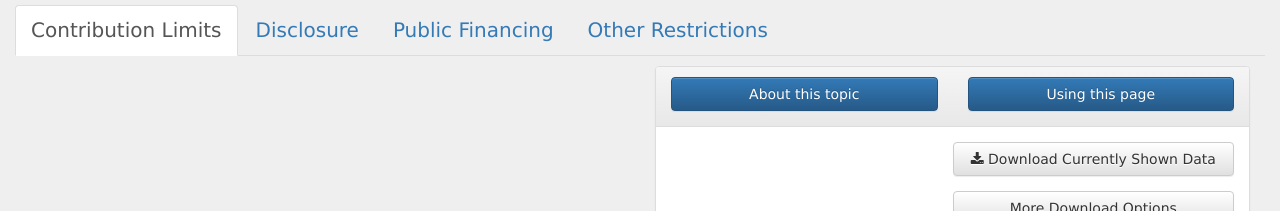
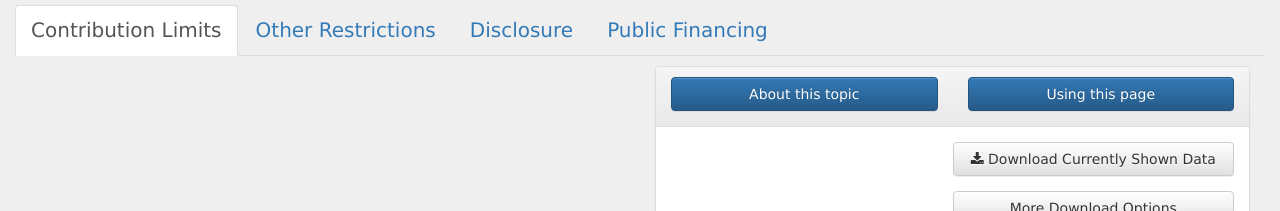
Before and after one commit to cfinst/cfinst.github.io, a Jekyll site: the page built from grid/index.md, in a window 1280 px wide. Shown: the top 211 px of the page. Built offline with Jekyll 4.4.1, drawn with Linux system fonts in a browser that asks for light colours; part of the change alters nothing that is shown.

Commit message:
Updated tabs.yml - Changed tab order

```diff
--- a/_data/tabs.yml
+++ b/_data/tabs.yml
@@ -1,8 +1,8 @@
   - title: Contribution Limits
     section: contribution-limits
+  - title: Other Restrictions
+    section: other-restrictions
   - title: Disclosure
     section: disclosure
   - title: Public Financing
     section: public-financing
-  - title: Other Restrictions
-    section: other-restrictions
```
